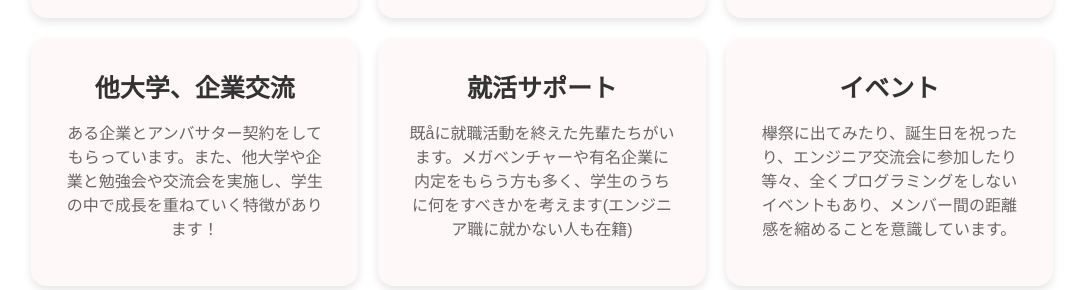
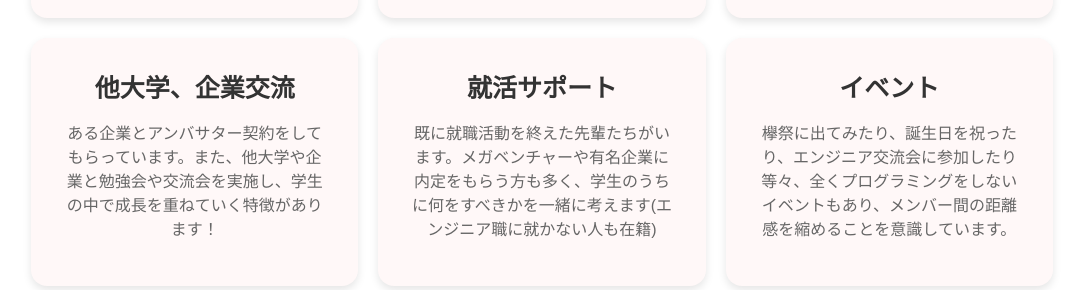
Before and after one commit to yusei53/html-introduce-class, a plain HTML site: page index.html in a window 1280 px wide. Shown: the part 3740-4030 px from the top of the page, without its empty margins (98-1181 px from the left). Drawn offline with Linux system fonts and the light colour scheme.

Commit message:
typo修正

```diff
--- a/index.html
+++ b/index.html
@@ -354,7 +354,7 @@
               <div class="card">
                 <h2>就活サポート</h2>
                 <p>
-                  既åに就職活動を終えた先輩たちがいます。メガベンチャーや有名企業に内定をもらう方も多く、学生のうちに何をすべきかを考えます(エンジニア職に就かない人も在籍)
+                  既に就職活動を終えた先輩たちがいます。メガベンチャーや有名企業に内定をもらう方も多く、学生のうちに何をすべきかを一緒に考えます(エンジニア職に就かない人も在籍)
                 </p>
               </div>
               <div class="card">
```
